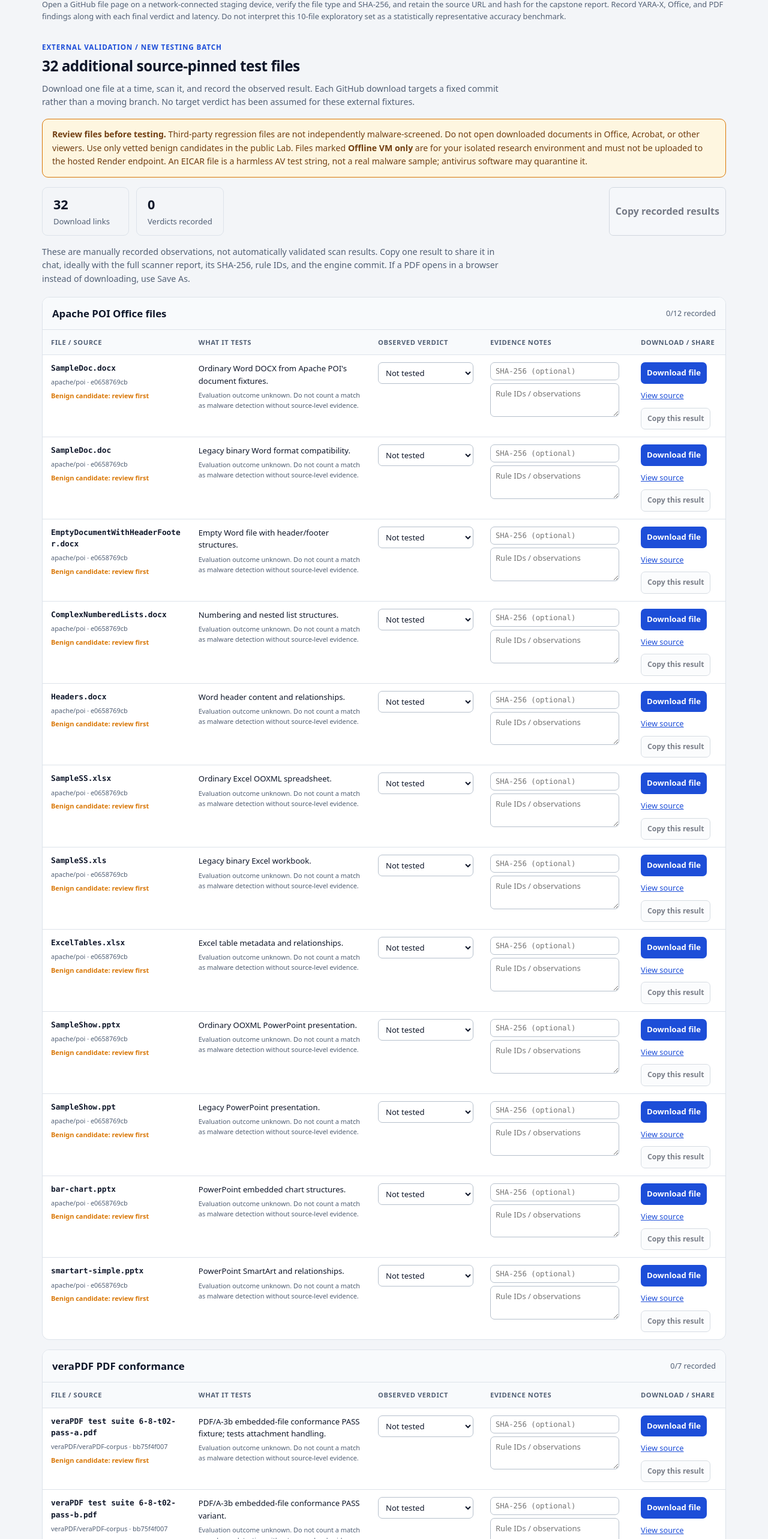
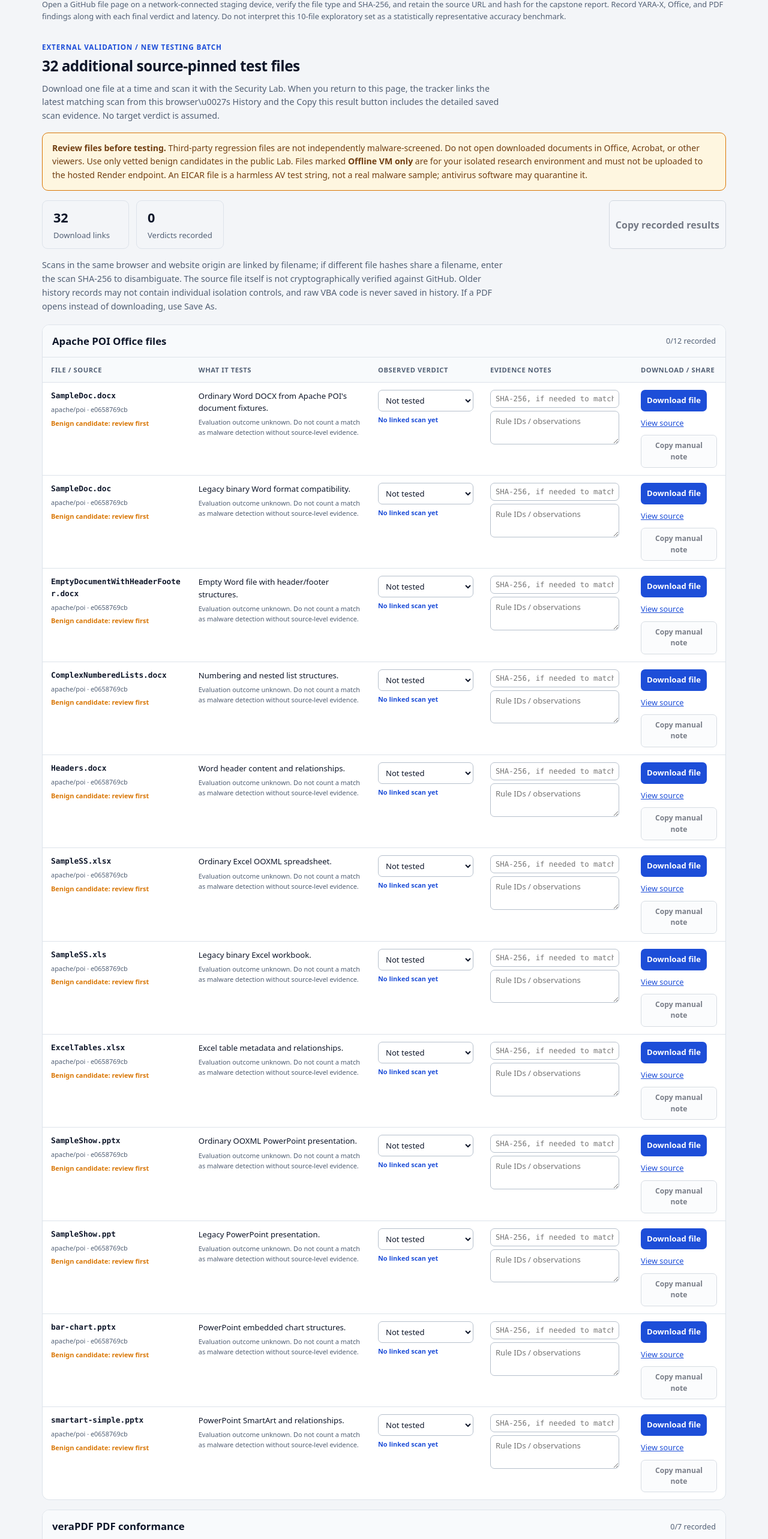
Before and after one commit to almuthanna1/filesmagic-security-engine, a Next.js app in the folder frontend/: page /test-files in a window 1280 px wide. Shown: the part 2317-4883 px from the top of the page at 60% size. Built offline with nearby package versions, Linux system fonts and the light colour scheme.

Commit message:
Link downloaded test cases to actual scanner history when copying results

```diff
--- a/frontend/components/AdditionalValidationSection.tsx
+++ b/frontend/components/AdditionalValidationSection.tsx
@@ -3,6 +3,8 @@
 import { useEffect, useState } from "react";
 import { VALIDATION_FILES, VALIDATION_GROUPS, directDownloadUrl, pinnedSourceUrl, type ValidationFile } from "@/lib/additionalValidationCatalog";
 import type { Verdict } from "@/lib/testCatalog";
+import { useHistory } from "@/lib/history";
+import { completeValidationReport, linkedHistory, linkedCandidateCount } from "@/lib/validationReport";
 import styles from "./AdditionalValidationSection.module.css";
 
 type Observation = { verdict: Verdict | ""; sha256: string; notes: string };
@@ -28,6 +30,7 @@ function report(file: ValidationFile, observation: Observation): string {
 }
 
 export default function AdditionalValidationSection() {
+  const history = useHistory();
   const [observed, setObserved] = useState<Observations>({});
   const [hydrated, setHydrated] = useState(false);
   const [copiedId, setCopiedId] = useState<string | null>(null);
@@ -56,33 +59,44 @@ export default function AdditionalValidationSection() {
 
   async function copyResult(file: ValidationFile) {
     const entry = observed[file.id] || EMPTY;
+    const matched = linkedHistory(file, history, entry.sha256);
     try {
-      await navigator.clipboard.writeText(report(file, entry));
+      await navigator.clipboard.writeText(matched
+        ? completeValidationReport(file, matched, entry.notes)
+        : report(file, entry));
       setCopiedId(file.id);
     } catch {
       setCopiedId(null);
     }
   }
 
+  function associated(file: ValidationFile) {
+    return linkedHistory(file, history, observed[file.id]?.sha256);
+  }
+
   async function copySummary() {
-    const entries = VALIDATION_FILES.filter(file => observed[file.id]?.verdict);
+    const entries = VALIDATION_FILES.filter(file => !!observed[file.id]?.verdict || !!associated(file));
     if (!entries.length) return;
     try {
-      await navigator.clipboard.writeText(entries.map(file => report(file, observed[file.id])).join("\n\n---\n\n"));
+      await navigator.clipboard.writeText(entries.map(file => {
+        const entry = observed[file.id] || EMPTY;
+        const matched = associated(file);
+        return matched ? completeValidationReport(file, matched, entry.notes) : report(file, entry);
+      }).join("\n\n---\n\n"));
       setCopiedId("all");
     } catch {
       setCopiedId(null);
     }
   }
 
-  const count = VALIDATION_FILES.filter(file => !!observed[file.id]?.verdict).length;
+  const count = VALIDATION_FILES.filter(file => !!observed[file.id]?.verdict || !!associated(file)).length;
 
   return (
     <section className={styles.section} aria-labelledby="additional-validation-heading">
       <header className={styles.header}>
         <p className={styles.eyebrow}>External validation / New testing batch</p>
         <h2 id="additional-validation-heading">32 additional source-pinned test files</h2>
-        <p>Download one file at a time, scan it, and record the observed result. Each GitHub download targets a fixed commit rather than a moving branch. No target verdict has been assumed for these external fixtures.</p>
+        <p>Download one file at a time and scan it with the Security Lab. When you return to this page, the tracker links the latest matching scan from this browser\u0027s History and the Copy this result button includes the detailed saved scan evidence. No target verdict is assumed.</p>
       </header>
 
       <div className={styles.warning}>
@@ -97,7 +111,7 @@ export default function AdditionalValidationSection() {
         </button>
       </div>
 
-      <p className={styles.instruction}>These are manually recorded observations, not automatically validated scan results. Copy one result to share it in chat, ideally with the full scanner report, its SHA-256, rule IDs, and the engine commit. If a PDF opens in a browser instead of downloading, use Save As.</p>
+      <p className={styles.instruction}>Scans in the same browser and website origin are linked by filename; if different file hashes share a filename, enter the scan SHA-256 to disambiguate. The source file itself is not cryptographically verified against GitHub. Older history records may not contain individual isolation controls, and raw VBA code is never saved in history. If a PDF opens instead of downloading, use Save As.</p>
 
       {VALIDATION_GROUPS.map(group => {
         const files = VALIDATION_FILES.filter(file => file.group === group);
@@ -105,7 +119,7 @@ export default function AdditionalValidationSection() {
           <section key={group} className={styles.group} aria-label={group}>
             <div className={styles.groupHeader}>
               <h3>{group}</h3>
-              <span>{files.filter(f => observed[f.id]?.verdict).length}/{files.length} recorded</span>
+              <span>{files.filter(f => observed[f.id]?.verdict || associated(f)).length}/{files.length} recorded</span>
             </div>
             <div className={styles.tableWrap}>
               <table className={styles.table}>
@@ -119,6 +133,8 @@ export default function AdditionalValidationSection() {
                 <tbody>
                   {files.map(file => {
                     const entry = observed[file.id] || EMPTY;
+                    const matched = associated(file);
+                    const candidates = linkedCandidateCount(file, history);
                     return (
                       <tr key={file.id}>
                         <td>
@@ -131,18 +147,23 @@ export default function AdditionalValidationSection() {
                         <td className={styles.purpose}>{file.purpose}<small>Evaluation outcome unknown. Do not count a match as malware detection without source-level evidence.</small></td>
                         <td>
                           <label htmlFor={file.id + "-verdict"} className={styles.srOnly}>Observed verdict for {file.filename}</label>
-                          <select id={file.id + "-verdict"} value={entry.verdict} onChange={e => change(file.id, { verdict: e.target.value as Observation["verdict"] })}>
+                          <select id={file.id + "-verdict"} value={matched?.verdict ?? entry.verdict} disabled={!!matched} onChange={e => change(file.id, { verdict: e.target.value as Observation["verdict"] })}>
                             <option value="">Not tested</option>
                             {VERDICTS.map(v => <option key={v} value={v}>{v}</option>)}
                           </select>
-                          {entry.verdict && <small className={styles.recorded}>Recorded, not verified</small>}
+                          {matched
+                            ? <small className={styles.recorded}>From local scan history · {matched.duration_ms} ms</small>
+                            : <small className={styles.recorded}>{candidates > 1
+                              ? "Multiple hashes for this filename. Enter scan SHA-256."
+                              : entry.verdict ? "Manual only; no matching scan saved" : "No linked scan yet"}</small>}
                         </td>
                         <td>
                           <label htmlFor={file.id + "-hash"} className={styles.srOnly}>SHA-256 for {file.filename}</label>
                           <input id={file.id + "-hash"} type="text" value={entry.sha256}
-                            maxLength={64} placeholder="SHA-256 (optional)" spellCheck={false}
+                            maxLength={64} placeholder="SHA-256, if needed to match" spellCheck={false}
                             onChange={e => change(file.id, { sha256: e.target.value.replace(/[^a-fA-F0-9]/g, "").slice(0, 64) })}/>
                           <label htmlFor={file.id + "-notes"} className={styles.srOnly}>Findings / rule IDs for {file.filename}</label>
+                          {matched && <small className={styles.recorded}>Scan SHA-256: {matched.sha256}</small>}
                           <textarea id={file.id + "-notes"} value={entry.notes} maxLength={400} rows={2}
                             placeholder="Rule IDs / observations" onChange={e => change(file.id, { notes: e.target.value })}/>
                         </td>
@@ -151,8 +172,8 @@ export default function AdditionalValidationSection() {
                             Download file
                           </a>
                           <a className={styles.source} href={pinnedSourceUrl(file)} target="_blank" rel="noopener noreferrer">View source</a>
-                          <button type="button" className={styles.copy} disabled={!entry.verdict} onClick={() => copyResult(file)}>
-                            {copiedId === file.id ? "Copied" : "Copy this result"}
+                          <button type="button" className={styles.copy} disabled={!entry.verdict && !matched} onClick={() => copyResult(file)}>
+                            {copiedId === file.id ? "Copied" : matched ? "Copy full scan result" : "Copy manual note"}
                           </button>
                         </td>
                       </tr>
```
